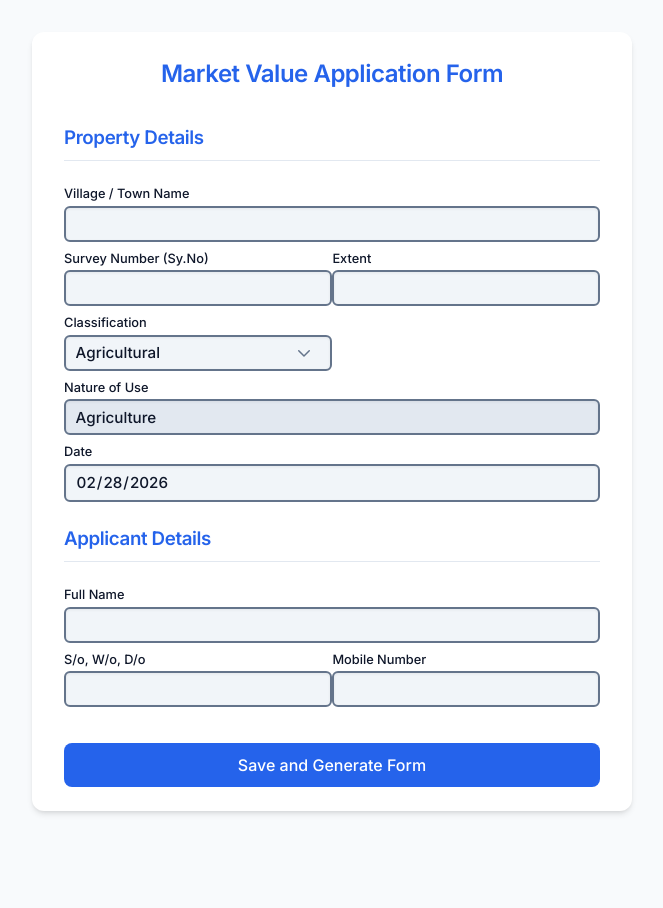
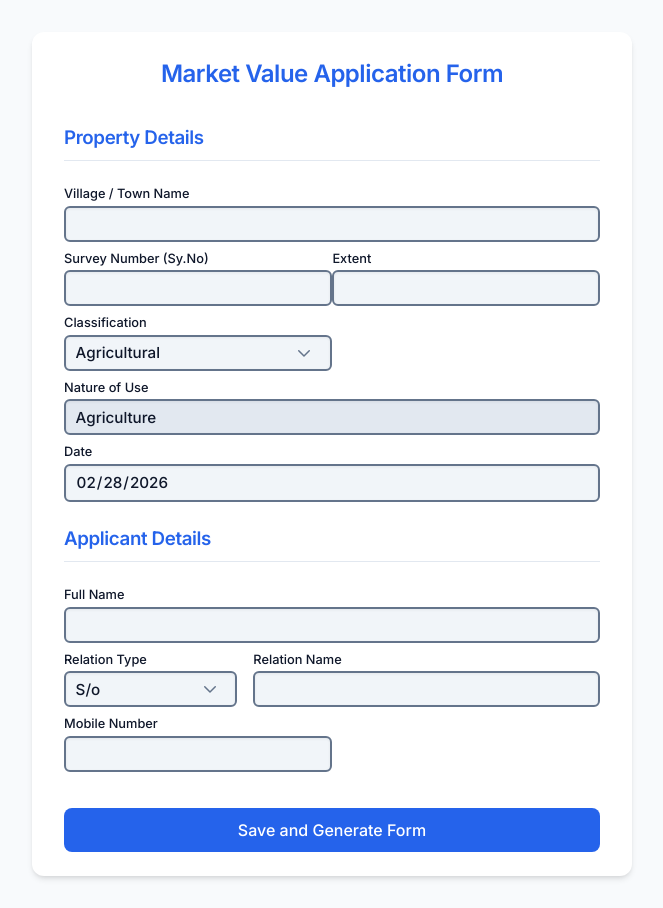
Before and after one commit to santosh9209/meeseva, a React (Vite) app in the folder client/: page / in a window 1280 px wide. Shown: the whole page, without its empty margins (308-971 px from the left). Before the commit the page ends 843 px from the top, so only its background shows below. Built offline with nearby package versions, Linux system fonts and the light colour scheme.

Commit message:
Update form relation fields and fix property details font sizes

```diff
--- a/client/src/components/Form1.jsx
+++ b/client/src/components/Form1.jsx
@@ -16,6 +16,7 @@ const Form1 = () => {
 
     const [formData, setFormData] = useState({
         name: '',
+        relationType: 'S/o',
         fatherName: '',
         mobileNumber: '',
         villageTown: '',
@@ -242,8 +243,24 @@ const Form1 = () => {
                         />
                     </div>
 
-                    <div className="form-group">
-                        <label className="form-label" htmlFor="fatherName">S/o, W/o, D/o</label>
+                    <div className="form-group full-width" style={{ display: 'flex', gap: '1rem' }}>
+                        <div style={{ flex: '1' }}>
+                            <label className="form-label" htmlFor="relationType">Relation Type</label>
+                            <select
+                                id="relationType"
+                                name="relationType"
+                                className="form-control"
+                                value={formData.relationType}
+                                onChange={handleChange}
+                                required
+                            >
+                                <option value="S/o">S/o</option>
+                                <option value="D/o">D/o</option>
+                                <option value="W/o">W/o</option>
+                            </select>
+                        </div>
+                        <div style={{ flex: '2' }}>
+                            <label className="form-label" htmlFor="fatherName">Relation Name</label>
                             <input
                                 type="text"
                                 id="fatherName"
@@ -253,6 +270,7 @@ const Form1 = () => {
                                 onChange={handleChange}
                                 required
                             />
+                        </div>
                     </div>
 
                     <div className="form-group">
--- a/client/src/components/Form2.jsx
+++ b/client/src/components/Form2.jsx
@@ -22,6 +22,7 @@ const Form2 = () => {
                         village_town: parsedData.villageTown,
                         survey_number: parsedData.surveyNumber,
                         nature_of_use: parsedData.natureOfUse,
+                        relation_type: parsedData.relationType || 'S/o', // Fallback for backwards compatibility
                         father_name: parsedData.fatherName,
                         mobile_number: parsedData.mobileNumber
                     };
@@ -89,7 +90,7 @@ const Form2 = () => {
         doc.text('Sale Deed', 152, 50);
 
         // DETAILS OF PROPERTY (AGRICULTURAL) section
-        centerText('DETAILS OF PROPERTY (AGRICULTURAL) / ఆస్తి వివరములు (వ్యవసాయ భూమి)', 60, 11, true);
+        centerText('DETAILS OF PROPERTY (AGRICULTURAL) / ఆస్తి వివరములు (వ్యవసాయ భూమి)', 60, 14, true);
 
         // Agricultural Table
         doc.autoTable({
@@ -97,7 +98,7 @@ const Form2 = () => {
             theme: 'plain',
             styles: {
                 font: 'helvetica',
-                fontSize: 10,
+                fontSize: 14,
                 textColor: [0, 0, 0],
                 lineColor: [0, 0, 0],
                 lineWidth: 0.5,
@@ -174,7 +175,7 @@ const Form2 = () => {
 
         // Applicant Details Below Signature (Right Side)
         doc.text(`${data.name || ''}`, 130, afterAppY + 12);
-        doc.text(`S/o, D/o: ${data.father_name || ''}`, 130, afterAppY + 18);
+        doc.text(`${data.relation_type}: ${data.father_name || ''}`, 130, afterAppY + 18);
         doc.text(`Ph: ${data.mobile_number || ''}`, 130, afterAppY + 24);
 
         // Bottom left summary
@@ -240,23 +241,23 @@ const Form2 = () => {
                     DETAILS OF PROPERTY (AGRICULTURAL) / <span className="telugu-text">ఆస్తి వివరములు (వ్యవసాయ భూమి)</span>
                 </div>
 
-                <table className="card-complex-table">
-                    <tbody>
+                <table className="card-complex-table" style={{ fontSize: '14px' }}>
+                    <tbody style={{ fontSize: '14px' }}>
                         <tr>
-                            <td className="th-like top-border">Village / Town Name<br /><span className="telugu-text">గ్రామము/పట్టణము పేరు</span></td>
-                            <td className="val-cell top-border">{data.village_town}</td>
-                            <td className="th-like top-border">Sy. No.<br /><span className="telugu-text">సర్వే నెం.</span></td>
-                            <td className="val-cell top-border">{data.survey_number}</td>
-                            <td className="th-like no-bottom-border top-border">Classification<br /><span className="telugu-text">వర్గీకరణ</span></td>
-                            <td className="val-cell no-bottom-border top-border">{data.classification}</td>
+                            <td className="th-like top-border" style={{ fontSize: '14px' }}>Village / Town Name<br /><span className="telugu-text">గ్రామము/పట్టణము పేరు</span></td>
+                            <td className="val-cell top-border" style={{ fontSize: '14px' }}>{data.village_town}</td>
+                            <td className="th-like top-border" style={{ fontSize: '14px' }}>Sy. No.<br /><span className="telugu-text">సర్వే నెం.</span></td>
+                            <td className="val-cell top-border" style={{ fontSize: '14px' }}>{data.survey_number}</td>
+                            <td className="th-like no-bottom-border top-border" style={{ fontSize: '14px' }}>Classification<br /><span className="telugu-text">వర్గీకరణ</span></td>
+                            <td className="val-cell no-bottom-border top-border" style={{ fontSize: '14px' }}>{data.classification}</td>
                         </tr>
                         <tr>
-                            <td className="th-like">Extent<br /><span className="telugu-text">విస్తీర్ణము</span></td>
-                            <td className="val-cell">{data.extent}</td>
-                            <td className="th-like">Nature of use<br /><span className="telugu-text">ఏ ఉపయోగమునకు వర్తించు</span></td>
-                            <td className="val-cell">{data.nature_of_use}</td>
-                            <td className="th-like top-border">Door No. / Habitation Name<br /><span className="telugu-text">ఇంటి నంబరు / నివాస స్థలము</span></td>
-                            <td className="val-cell top-border">{data.doorNumber || ''}</td>
+                            <td className="th-like" style={{ fontSize: '14px' }}>Extent<br /><span className="telugu-text">విస్తీర్ణము</span></td>
+                            <td className="val-cell" style={{ fontSize: '14px' }}>{data.extent}</td>
+                            <td className="th-like" style={{ fontSize: '14px' }}>Nature of use<br /><span className="telugu-text">ఏ ఉపయోగమునకు వర్తించు</span></td>
+                            <td className="val-cell" style={{ fontSize: '14px' }}>{data.nature_of_use}</td>
+                            <td className="th-like top-border" style={{ fontSize: '14px' }}>Door No. / Habitation Name<br /><span className="telugu-text">ఇంటి నంబరు / నివాస స్థలము</span></td>
+                            <td className="val-cell top-border" style={{ fontSize: '14px' }}>{data.doorNumber || ''}</td>
                         </tr>
                     </tbody>
                 </table>
@@ -294,7 +295,7 @@ const Form2 = () => {
                         Signature<br /><br />
                         <div style={{ textAlign: 'left', marginTop: '10px' }}>
                             {data.name}<br />
-                            S/o, D/o: {data.father_name}<br />
+                            {data.relation_type}: {data.father_name}<br />
                             Ph: {data.mobile_number}
                         </div>
                     </div>
--- a/client/src/index.css
+++ b/client/src/index.css
@@ -511,7 +511,7 @@ select.form-control {
 .card-complex-table td {
   border: 1px solid #000;
   padding: 4px 6px;
-  font-size: 0.85rem;
+  font-size: 14px;
   line-height: 1.2;
 }
 
```
Lines whose indentation alone changed are shown as unchanged.
